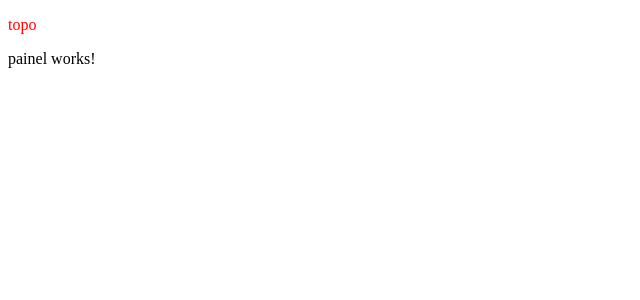
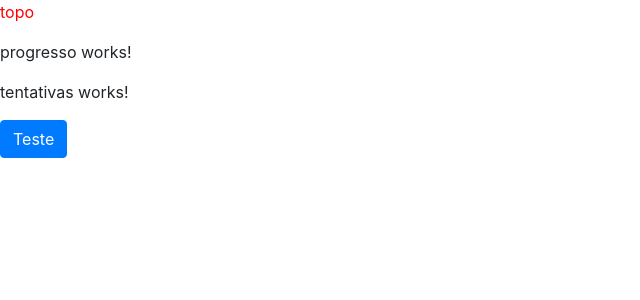
Before and after one commit to marcilioreis/IntroAngular4_app1, an Angular app: page / in a window 1280 px wide. Shown: the top 300 px of the page, without its empty margins (0-640 px from the left). Built offline with nearby package versions, Linux system fonts and the light colour scheme.

Commit message:
Bootstrap

```diff
--- a/angular.json
+++ b/angular.json
@@ -23,6 +23,7 @@
               "src/assets"
             ],
             "styles": [
+              "node_modules/bootstrap/dist/css/bootstrap.min.css",
               "src/styles.css"
             ],
             "scripts": []
--- a/package.json
+++ b/package.json
@@ -20,6 +20,7 @@
     "@angular/platform-browser": "^6.0.0",
     "@angular/platform-browser-dynamic": "^6.0.0",
     "@angular/router": "^6.0.0",
+    "bootstrap": "^4.1.1",
     "core-js": "^2.5.4",
     "rxjs": "^6.0.0",
     "zone.js": "^0.8.26"
--- a/src/app/painel/painel.component.html
+++ b/src/app/painel/painel.component.html
@@ -1,3 +1,4 @@
-<p>
-  painel works!
-</p>
+<app-progresso></app-progresso>
+<app-tentativas></app-tentativas>
+
+<button class="btn btn-primary">Teste</button>
```
Also changed, not shown: 1 other file (tests, documents, lock files or other folders).
